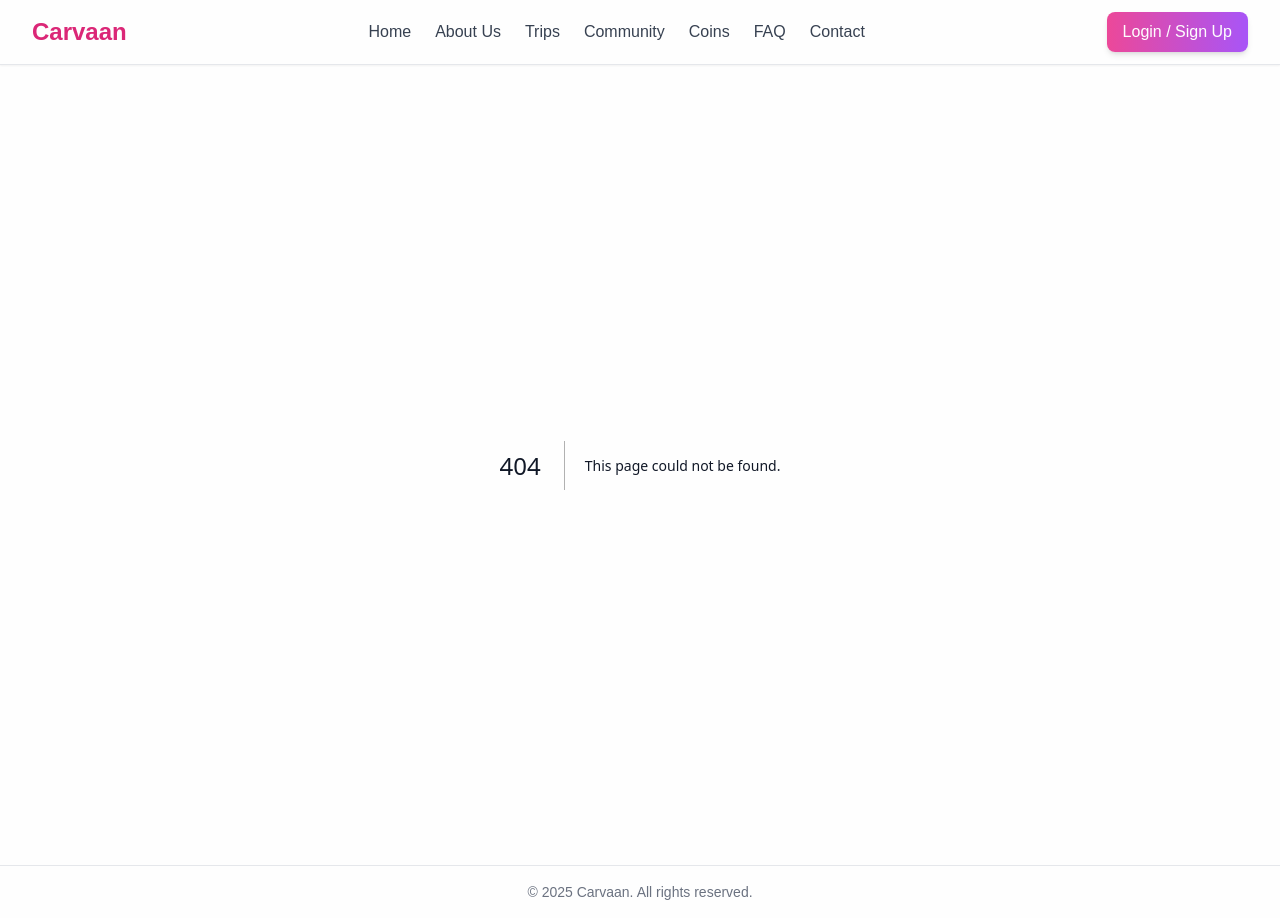
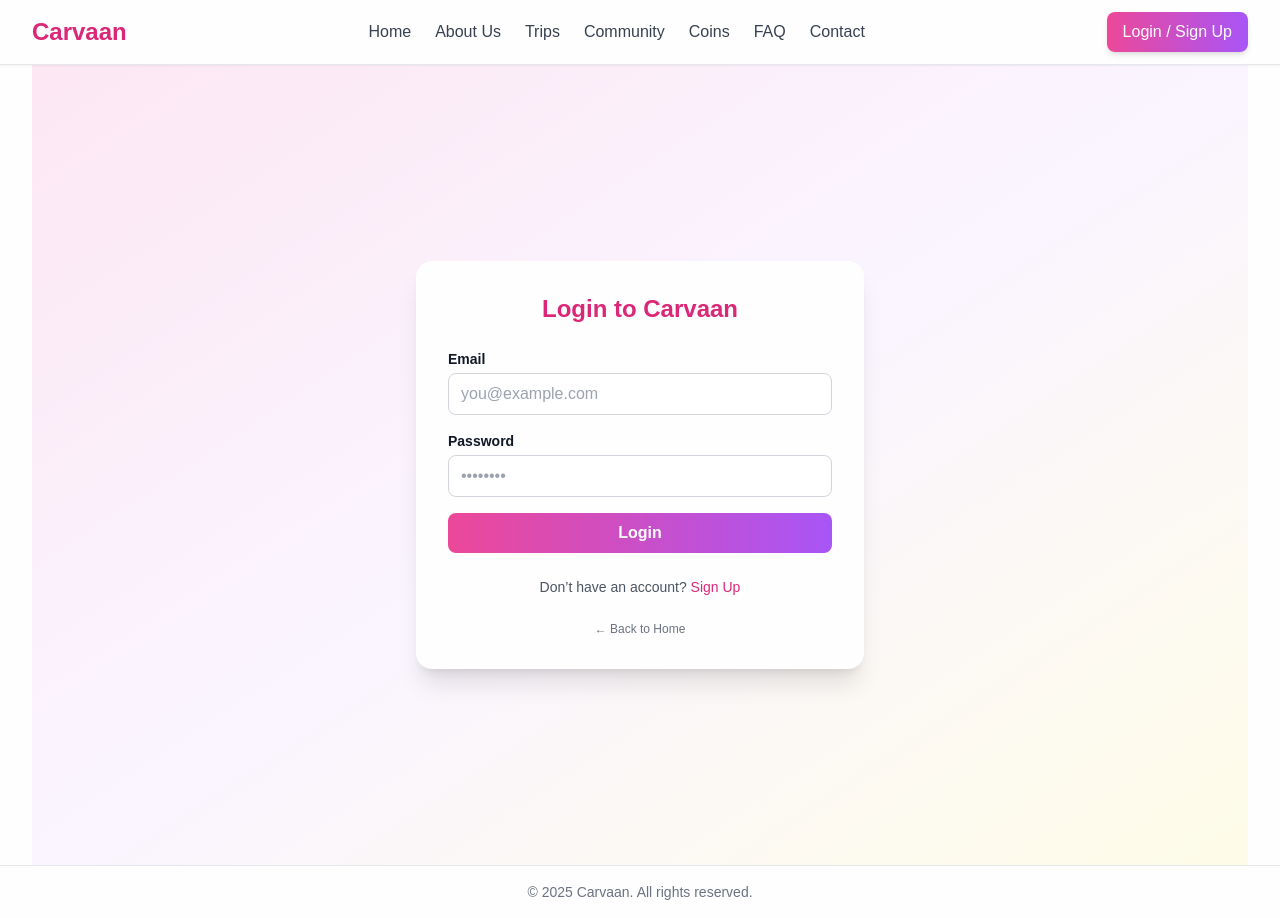
Before and after one commit to carvaangurgaon1/carvaan-website, a Next.js app: page /login in a window 1280 px wide. Before the commit this address had no page. Built offline with nearby package versions, Linux system fonts and the light colour scheme.

Commit message:
Create page.js

```diff
--- /dev/null
+++ b/app/login/page.js
@@ -0,0 +1,71 @@
+// /app/login/page.js
+"use client";
+
+import Link from "next/link";
+import { useState } from "react";
+
+export default function LoginPage() {
+  const [isLogin, setIsLogin] = useState(true);
+
+  return (
+    <section className="flex flex-col items-center justify-center min-h-screen bg-gradient-to-br from-pink-100 via-purple-50 to-yellow-50 px-4">
+      <div className="bg-white shadow-xl rounded-2xl p-8 max-w-md w-full">
+        <h1 className="text-2xl font-bold text-center text-pink-600 mb-6">
+          {isLogin ? "Login to Carvaan" : "Create Your Carvaan Account"}
+        </h1>
+
+        <form className="space-y-4">
+          {!isLogin && (
+            <div>
+              <label className="block text-sm font-semibold mb-1">Full Name</label>
+              <input
+                type="text"
+                className="w-full border border-gray-300 rounded-lg px-3 py-2 focus:ring-2 focus:ring-pink-500"
+                placeholder="Enter your name"
+              />
+            </div>
+          )}
+
+          <div>
+            <label className="block text-sm font-semibold mb-1">Email</label>
+            <input
+              type="email"
+              className="w-full border border-gray-300 rounded-lg px-3 py-2 focus:ring-2 focus:ring-pink-500"
+              placeholder="you@example.com"
+            />
+          </div>
+
+          <div>
+            <label className="block text-sm font-semibold mb-1">Password</label>
+            <input
+              type="password"
+              className="w-full border border-gray-300 rounded-lg px-3 py-2 focus:ring-2 focus:ring-pink-500"
+              placeholder="••••••••"
+            />
+          </div>
+
+          <button
+            type="submit"
+            className="w-full bg-gradient-to-r from-pink-500 to-purple-500 text-white py-2 rounded-lg font-semibold hover:opacity-90 transition"
+          >
+            {isLogin ? "Login" : "Sign Up"}
+          </button>
+        </form>
+
+        <p className="mt-6 text-center text-gray-600 text-sm">
+          {isLogin ? "Don’t have an account?" : "Already have an account?"}{" "}
+          <button
+            onClick={() => setIsLogin(!isLogin)}
+            className="text-pink-600 font-medium hover:underline"
+          >
+            {isLogin ? "Sign Up" : "Login"}
+          </button>
+        </p>
+
+        <Link href="/" className="block text-center text-gray-500 text-xs mt-6 hover:underline">
+          ← Back to Home
+        </Link>
+      </div>
+    </section>
+  );
+}
```
